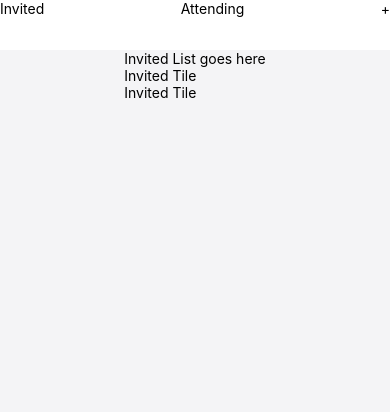
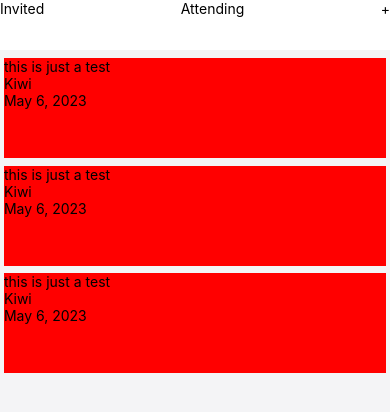
Before and after one commit to BO1-Kricketot/puppypals, a React Native app in the folder client/: screen / in a window 390 px wide. Shown: the top 412 px of the page. Built offline with nearby package versions, Linux system fonts and the light colour scheme.

Commit message:
figure out height for each invitedTile

```diff
--- a/client/features/Events/Invited/InvitedList.js
+++ b/client/features/Events/Invited/InvitedList.js
@@ -8,30 +8,38 @@ const eventsData = [
   {
     _id: 1,
     status: 'pending',
+    timestamp: 'May 6, 2023',
   },
   {
     _id: 2,
     status: 'pending',
+    timestamp: 'May 6, 2023',
   },
   {
     _id: 3,
-    status: 'accepted',
+    status: 'pending',
+    timestamp: 'May 6, 2023',
   },
   {
     _id: 4,
     status: 'accepted',
+    timestamp: 'May 6, 2023',
   },
 ];
+
+const hostMeta = {
+  _id: 1,
+  name: 'Kiwi',
+  mainImgPath: 'this is just a test',
+};
 
 export default function InvitedList({ invitedEvents }) {
   const [filteredEvents, setFilteredEvents] = useState([]);
 
-  console.log('eventsData', eventsData);
   const filterEvents = () => {
     const filtered = eventsData.filter(
       (invitedEvent) => invitedEvent.status === 'pending',
     );
-    // console.log('filtered', filtered);
     setFilteredEvents(filtered);
   };
 
@@ -40,13 +48,17 @@ export default function InvitedList({ invitedEvents }) {
   }, []);
 
   return (
-    <View>
-      <Text>Invited List goes here</Text>
+    <View style={styles.container}>
       {filteredEvents.map((event) => (
-        <InvitedTile key={event._id} event={event} />
+        <InvitedTile key={event._id} event={event} hostMeta={hostMeta} />
       ))}
     </View>
   );
 }
 
-const styles = StyleSheet.create({});
+const styles = StyleSheet.create({
+  container: {
+    width: '100%',
+    margin: '1%',
+  },
+});
--- a/client/features/Events/Invited/InvitedTile.js
+++ b/client/features/Events/Invited/InvitedTile.js
@@ -3,12 +3,23 @@ import React from 'react';
 import api from '../../../api';
 import Constants from 'expo-constants';
 
-export default function InvitedTitle() {
+export default function InvitedTile({ event, hostMeta }) {
   return (
-    <View>
-      <Text>Invited Tile</Text>
+    <View style={styles.container}>
+      <Text>{hostMeta.mainImgPath}</Text>
+      <Text>{hostMeta.name}</Text>
+      <Text>{event.timestamp}</Text>
+      <Text>{event.title}</Text>
+      <Text>{event.city}</Text>
+      <Text>{event.state}</Text>
     </View>
   );
 }
 
-const styles = StyleSheet.create({});
+const styles = StyleSheet.create({
+  container: {
+    margin: '1%',
+    backgroundColor: 'red',
+    height: 100,
+  },
+});
```
